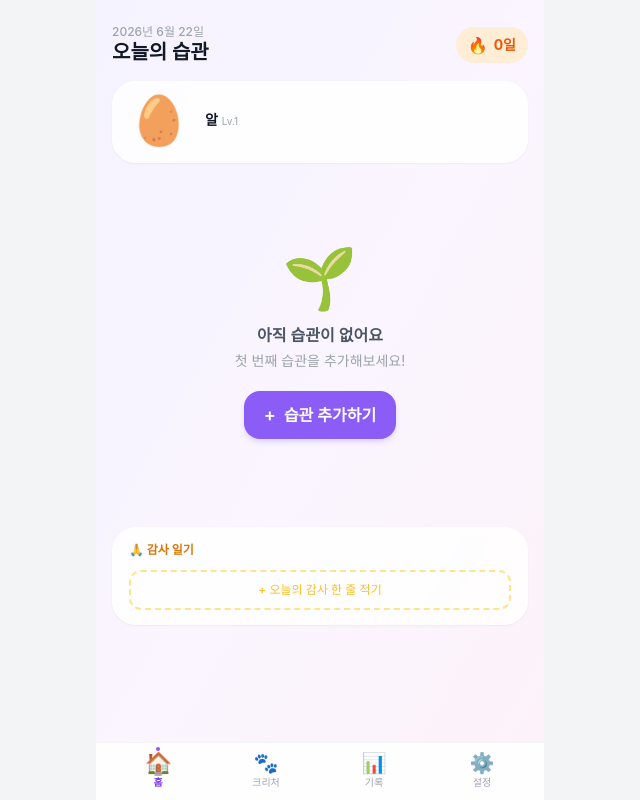
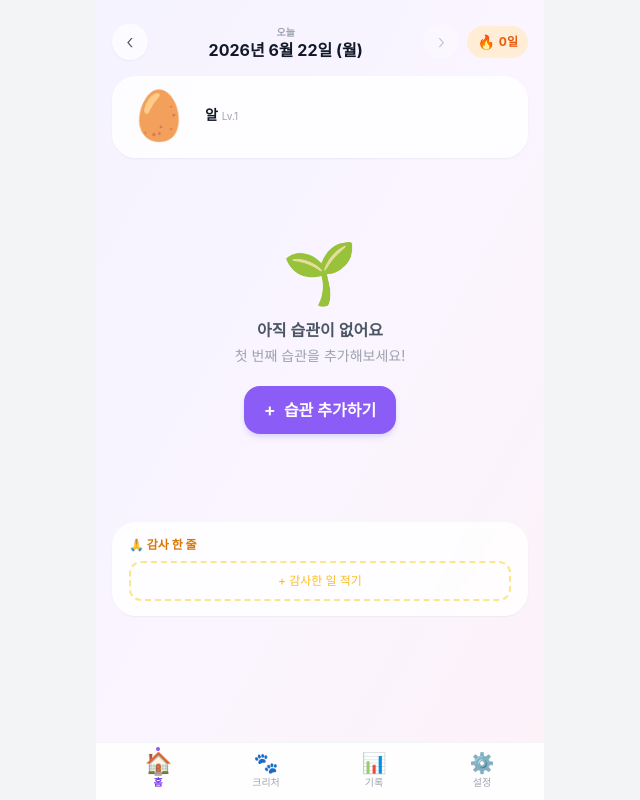
Before and after one commit to dnlsxj1119-alt/-, a React (Vite) app: page / in a window 1280 px wide. Shown: the whole page, without its empty margins (320-960 px from the left). Built offline with nearby package versions, Linux system fonts and the light colour scheme.

Commit message:
feat: date navigation on home — view and edit any past day's habits and gratitude
Co-Authored-By: Claude Sonnet 4.6 <noreply@anthropic.com>

```diff
--- a/src/pages/Home.jsx
+++ b/src/pages/Home.jsx
@@ -7,137 +7,89 @@ import OptionSelectModal from '../components/OptionSelectModal'
 import ProgressBar from '../components/ProgressBar'
 import { getToday, formatFull } from '../utils/dateUtils'
 
+// ── Gratitude helpers ─────────────────────────────────────────────────────────
 const GRATITUDE_KEY = 'hg_gratitude'
-const loadGratitude  = () => { try { return JSON.parse(localStorage.getItem(GRATITUDE_KEY) || '{}') } catch { return {} } }
-const saveGratitude  = (data) => localStorage.setItem(GRATITUDE_KEY, JSON.stringify(data))
+const loadGratitude = () => { try { return JSON.parse(localStorage.getItem(GRATITUDE_KEY) || '{}') } catch { return {} } }
+const saveGratitude = (data) => localStorage.setItem(GRATITUDE_KEY, JSON.stringify(data))
 
-function GratitudeSection() {
-  const today    = getToday()
-  const [all,      setAll]      = useState(() => loadGratitude())
-  const [editDate, setEditDate] = useState(null)
-  const [draft,    setDraft]    = useState('')
-  const [showPast, setShowPast] = useState(false)
+const DAYS = ['일', '월', '화', '수', '목', '금', '토']
+const getDayLabel = (dateStr) => DAYS[new Date(dateStr + 'T00:00:00').getDay()]
+
+// ── Gratitude Entry (single date) ─────────────────────────────────────────────
+function GratitudeEntry({ date }) {
+  const [all,     setAll]     = useState(() => loadGratitude())
+  const [editing, setEditing] = useState(false)
+  const [draft,   setDraft]   = useState('')
   const textRef = useRef(null)
 
-  const entries = Object.entries(all).sort(([a], [b]) => b.localeCompare(a))
-  const pastEntries = entries.filter(([d]) => d !== today)
+  useEffect(() => { setEditing(false); setDraft('') }, [date])
 
-  const startEdit = (date, content = '') => {
-    setEditDate(date)
+  const content = all[date] || ''
+
+  const startEdit = () => {
     setDraft(content)
+    setEditing(true)
     setTimeout(() => textRef.current?.focus(), 50)
   }
 
   const handleSave = () => {
     const trimmed = draft.trim()
     const next = { ...all }
-    if (trimmed) next[editDate] = trimmed
-    else delete next[editDate]
+    if (trimmed) next[date] = trimmed
+    else delete next[date]
     saveGratitude(next)
     setAll(next)
-    setEditDate(null)
-    setDraft('')
+    setEditing(false)
   }
 
-  const handleCancel = () => { setEditDate(null); setDraft('') }
-
-  const renderEntry = (date, content) => {
-    const isEditing = editDate === date
-    const isToday   = date === today
   return (
-      <div key={date} className={`rounded-2xl p-3 ${isToday ? 'bg-amber-50 dark:bg-amber-900/20' : 'bg-gray-50 dark:bg-gray-700/50'}`}>
-        <div className="flex items-center justify-between mb-1.5">
-          <div className="flex items-center gap-1.5">
-            {isToday && <span className="text-[9px] font-bold bg-amber-400 text-white px-1.5 py-0.5 rounded-full">오늘</span>}
-            <p className="text-[10px] text-gray-400 dark:text-gray-500 font-medium">{formatFull(date)}</p>
+    <div className="bg-white/80 dark:bg-gray-800/80 backdrop-blur-sm rounded-3xl px-4 py-3.5 shadow-sm border border-white/50 dark:border-gray-700/50">
+      <div className="flex items-center justify-between mb-2">
+        <p className="text-xs font-bold text-amber-600 dark:text-amber-400">🙏 감사 한 줄</p>
+        {content && !editing && (
+          <button onClick={startEdit} className="text-[10px] text-gray-400 hover:text-violet-500 transition-colors">수정</button>
+        )}
       </div>
-          <button
-            onClick={() => isEditing ? handleCancel() : startEdit(date, content)}
-            className="text-[10px] text-gray-400 dark:text-gray-500 hover:text-violet-500 dark:hover:text-violet-400 transition-colors font-medium"
-          >{isEditing ? '취소' : '수정'}</button>
-        </div>
-        {isEditing ? (
+      {editing ? (
         <div>
-            <textarea
-              ref={textRef}
-              value={draft}
-              onChange={e => setDraft(e.target.value)}
-              placeholder="감사한 일을 적어보세요"
-              maxLength={100}
-              rows={2}
-              className="w-full px-3 py-2 rounded-xl bg-white dark:bg-gray-700 text-gray-900 dark:text-white placeholder-gray-400 text-sm focus:outline-none focus:ring-2 focus:ring-amber-400 resize-none"
-            />
+          <textarea ref={textRef} value={draft} onChange={e => setDraft(e.target.value)}
+            placeholder="감사한 일을 한 줄로 적어보세요" maxLength={100} rows={2}
+            className="w-full px-3 py-2.5 rounded-xl bg-gray-50 dark:bg-gray-700 text-gray-900 dark:text-white placeholder-gray-400 text-sm focus:outline-none focus:ring-2 focus:ring-amber-400 resize-none" />
           <div className="flex gap-2 mt-2">
-              {!draft.trim() && content && (
-                <button onClick={handleSave} className="px-3 py-1.5 rounded-xl bg-red-100 dark:bg-red-900/30 text-red-500 text-xs font-semibold">삭제</button>
-              )}
-              <button onClick={handleSave} disabled={!draft.trim() && !content}
-                className="flex-1 py-1.5 rounded-xl bg-amber-400 hover:bg-amber-500 active:scale-95 text-white text-xs font-bold transition-all disabled:opacity-40">저장</button>
+            <button onClick={() => { setEditing(false); setDraft('') }}
+              className="flex-1 py-2 rounded-xl bg-gray-100 dark:bg-gray-700 text-gray-500 text-xs font-semibold">취소</button>
+            <button onClick={handleSave}
+              className="flex-1 py-2 rounded-xl bg-amber-400 hover:bg-amber-500 active:scale-95 text-white text-xs font-bold transition-all">저장</button>
           </div>
         </div>
+      ) : content ? (
+        <p className="text-sm text-gray-700 dark:text-gray-300 leading-relaxed">{content}</p>
       ) : (
-          <p className="text-sm text-gray-700 dark:text-gray-300 leading-relaxed">{content}</p>
+        <button onClick={startEdit}
+          className="w-full py-2.5 rounded-xl border-2 border-dashed border-amber-200 dark:border-amber-900/40 text-amber-400 text-xs font-medium hover:border-amber-400 hover:bg-amber-50 dark:hover:bg-amber-900/10 transition-all">
+          + 감사한 일 적기
+        </button>
       )}
     </div>
   )
 }
 
-  return (
-    <div className="bg-white/80 dark:bg-gray-800/80 backdrop-blur-sm rounded-3xl px-4 py-3.5 shadow-sm border border-white/50 dark:border-gray-700/50">
-      <div className="flex items-center justify-between mb-3">
-        <p className="text-xs font-bold text-amber-600 dark:text-amber-400">🙏 감사 일기</p>
-        {pastEntries.length > 0 && (
-          <button onClick={() => setShowPast(v => !v)}
-            className="text-[10px] text-gray-400 dark:text-gray-500 hover:text-violet-500 dark:hover:text-violet-400 transition-colors font-medium">
-            {showPast ? '접기' : `지난 기록 ${pastEntries.length}개`}
-          </button>
-        )}
-      </div>
-
-      <div className="space-y-2">
-        {/* Today */}
-        {all[today]
-          ? renderEntry(today, all[today])
-          : editDate === today
-            ? renderEntry(today, '')
-            : (
-              <button onClick={() => startEdit(today)}
-                className="w-full py-2.5 rounded-xl border-2 border-dashed border-amber-200 dark:border-amber-900/40 text-amber-400 dark:text-amber-500 text-xs font-medium hover:border-amber-400 hover:bg-amber-50 dark:hover:bg-amber-900/10 transition-all">
-                + 오늘의 감사 한 줄 적기
-              </button>
-            )
-        }
-
-        {/* Past entries */}
-        {showPast && pastEntries.map(([date, content]) => renderEntry(date, content))}
-      </div>
-    </div>
-  )
-}
-
-function MultiplierBadge({ multiplier }) {
-  if (multiplier <= 1) return null
-  return (
-    <span className="ml-1 text-[10px] font-bold px-1.5 py-0.5 rounded-full bg-orange-100 dark:bg-orange-900/30 text-orange-600 dark:text-orange-400">x{multiplier}</span>
-  )
-}
-
-function HabitSection({ title, titleColor, habits, todayLogs, onCheck, onUncheck, info, groupByCategory = false }) {
+// ── Habit Section ─────────────────────────────────────────────────────────────
+function HabitSection({ title, titleColor, habits, viewLogs, onCheck, onUncheck, info, groupByCategory = false }) {
   if (!habits.length) return null
 
-  const checked = habits.filter(h => todayLogs[h.id])
+  const checked = habits.filter(h => viewLogs[h.id])
 
   const renderItem = (h) => {
-    const logEntry = todayLogs[h.id]
-    const sel = Array.isArray(logEntry) ? logEntry : []
-    const done = !!todayLogs[h.id]
+    const logEntry = viewLogs[h.id]
+    const sel  = Array.isArray(logEntry) ? logEntry : []
+    const done = !!viewLogs[h.id]
     return (
       <HabitItem key={h.id} habit={h} isChecked={done} selectedOptions={sel}
         onToggle={() => done ? onUncheck(h) : onCheck(h)} />
     )
   }
 
-  // Group by category (core habits only)
   const grouped = {}
   if (groupByCategory) {
     habits.forEach(h => {
@@ -160,46 +112,68 @@ function HabitSection({ title, titleColor, habits, todayLogs, onCheck, onUncheck
             <div key={cat}>
               <p className="text-[10px] font-bold text-gray-400 dark:text-gray-500 uppercase tracking-wider px-1 mb-1.5">{cat}</p>
               <div className="space-y-2">
-                {grouped[cat].filter(h => !todayLogs[h.id]).map(renderItem)}
-                {grouped[cat].filter(h =>  todayLogs[h.id]).map(renderItem)}
+                {grouped[cat].filter(h => !viewLogs[h.id]).map(renderItem)}
+                {grouped[cat].filter(h =>  viewLogs[h.id]).map(renderItem)}
               </div>
             </div>
           ))}
         </div>
       ) : (
         <div className="space-y-2">
-          {habits.filter(h => !todayLogs[h.id]).map(renderItem)}
-          {habits.filter(h =>  todayLogs[h.id]).map(renderItem)}
+          {habits.filter(h => !viewLogs[h.id]).map(renderItem)}
+          {habits.filter(h =>  viewLogs[h.id]).map(renderItem)}
         </div>
       )}
     </div>
   )
 }
 
+// ── Page ─────────────────────────────────────────────────────────────────────
 export default function Home() {
-  const [formOpen,      setFormOpen]      = useState(false)
-  const [optionTarget,  setOptionTarget]  = useState(null)
+  const today = getToday()
+  const [viewDate,     setViewDate]     = useState(today)
+  const [formOpen,     setFormOpen]     = useState(false)
+  const [optionTarget, setOptionTarget] = useState(null)
+
+  const isPast = viewDate !== today
+
   const {
-    habits, addHabit, checkHabit, uncheckHabit,
-    getTodayLogs, getCoreCompletionRate, getTodayExp,
+    habits, logs, addHabit, checkHabit, uncheckHabit, setPastLog,
+    getCoreCompletionRate, getTodayExp,
     getCurrentStreak, getStreakMultiplier, getCreatureStage,
     getCoreHabits, getLifeHabits,
     showToast,
   } = useApp()
 
-  const todayLogs  = getTodayLogs()
+  // Always current (today) for creature card
   const coreRate   = getCoreCompletionRate()
   const todayExp   = getTodayExp()
   const streak     = getCurrentStreak()
   const multiplier = getStreakMultiplier(streak)
   const creature   = getCreatureStage()
-  const today      = getToday()
 
   const coreHabits = getCoreHabits()
   const lifeHabits = getLifeHabits()
-  const allDone    = habits.length > 0 && habits.every(h => todayLogs[h.id])
-  const coreDone   = coreHabits.every(h => todayLogs[h.id])
 
+  // Logs for the viewed date
+  const viewLogs = logs[viewDate] || {}
+  const allDone  = habits.length > 0 && habits.every(h => viewLogs[h.id])
+  const coreDone = coreHabits.every(h => viewLogs[h.id])
+
+  // Date navigation
+  const goBack = () => {
+    const d = new Date(viewDate + 'T00:00:00')
+    d.setDate(d.getDate() - 1)
+    setViewDate(d.toISOString().split('T')[0])
+  }
+  const goForward = () => {
+    if (!isPast) return
+    const d = new Date(viewDate + 'T00:00:00')
+    d.setDate(d.getDate() + 1)
+    setViewDate(d.toISOString().split('T')[0])
+  }
+
+  // Habit toggle handlers
   const fireToast = (result) => {
     if (!result) return
     if (result.isLife) {
@@ -215,17 +189,18 @@ export default function Home() {
   }
 
   const handleCheck = (habit) => {
+    if (isPast) { setPastLog(viewDate, habit.id, true); return }
     if (habit.options?.length > 0) { setOptionTarget(habit); return }
     fireToast(checkHabit(habit))
   }
-
+  const handleUncheck = (habit) => {
+    if (isPast) { setPastLog(viewDate, habit.id, false); return }
+    uncheckHabit(habit)
+  }
   const handleOptionConfirm = (selectedOptions) => {
     const habit = optionTarget; setOptionTarget(null)
     fireToast(checkHabit(habit, selectedOptions))
   }
-
-  const handleUncheck = (habit) => uncheckHabit(habit)
-
   const handleAddHabit = (data) => {
     addHabit(data); showToast('✅ 습관이 추가되었어요', 'success'); setFormOpen(false)
   }
@@ -233,20 +208,45 @@ export default function Home() {
   return (
     <div className="min-h-screen bg-gradient-to-br from-violet-50 via-purple-50 to-pink-50 dark:from-gray-950 dark:via-gray-900 dark:to-gray-950 px-4 pt-6 pb-28">
 
-      {/* Header */}
-      <div className="flex items-center justify-between mb-4">
-        <div>
-          <p className="text-xs text-gray-400 dark:text-gray-500 font-medium">{formatFull(today)}</p>
-          <h1 className="text-xl font-bold text-gray-900 dark:text-white leading-tight">오늘의 습관</h1>
+      {/* Date navigation header */}
+      <div className="flex items-center gap-2 mb-4">
+        <button onClick={goBack}
+          className="w-9 h-9 flex items-center justify-center rounded-full bg-white/70 dark:bg-gray-800/70 text-gray-600 dark:text-gray-400 shadow-sm hover:bg-violet-100 dark:hover:bg-violet-900/30 transition-colors text-xl font-light flex-shrink-0">
+          ‹
+        </button>
+        <div className="flex-1 min-w-0 text-center">
+          <p className={`text-[10px] font-semibold ${isPast ? 'text-blue-500 dark:text-blue-400' : 'text-gray-400 dark:text-gray-500'}`}>
+            {isPast ? '과거 기록' : '오늘'}
+          </p>
+          <h1 className="text-base font-bold text-gray-900 dark:text-white leading-tight truncate">
+            {formatFull(viewDate)} ({getDayLabel(viewDate)})
+          </h1>
         </div>
-        <div className="flex items-center gap-1.5 bg-orange-100 dark:bg-orange-900/30 text-orange-600 dark:text-orange-400 px-3 py-1.5 rounded-full">
-          <span className="text-base">🔥</span>
-          <span className="text-sm font-bold">{streak}일</span>
-          <MultiplierBadge multiplier={multiplier} />
+        <button onClick={goForward} disabled={!isPast}
+          className="w-9 h-9 flex items-center justify-center rounded-full bg-white/70 dark:bg-gray-800/70 text-gray-600 dark:text-gray-400 shadow-sm hover:bg-violet-100 dark:hover:bg-violet-900/30 transition-colors text-xl font-light flex-shrink-0 disabled:opacity-30 disabled:cursor-not-allowed">
+          ›
+        </button>
+        {!isPast && (
+          <div className="flex items-center gap-1 bg-orange-100 dark:bg-orange-900/30 text-orange-600 dark:text-orange-400 px-2.5 py-1.5 rounded-full flex-shrink-0">
+            <span className="text-sm">🔥</span>
+            <span className="text-xs font-bold">{streak}일</span>
+            {multiplier > 1 && <span className="text-[10px] font-bold">x{multiplier}</span>}
           </div>
+        )}
       </div>
 
-      {/* Creature card */}
+      {/* Past mode notice */}
+      {isPast && (
+        <div className="bg-blue-50 dark:bg-blue-900/20 border border-blue-100 dark:border-blue-800/40 rounded-2xl px-4 py-2.5 mb-4 flex items-center gap-2">
+          <span className="text-sm">📝</span>
+          <p className="text-xs text-blue-600 dark:text-blue-400 font-medium">기록 수정 중 · EXP 변동 없이 체크만 바뀌어요</p>
+          <button onClick={() => setViewDate(today)}
+            className="ml-auto text-[10px] text-blue-500 dark:text-blue-400 font-bold underline">오늘로</button>
+        </div>
+      )}
+
+      {/* Creature card (today only) */}
+      {!isPast && (
         <div className="bg-white/80 dark:bg-gray-800/80 backdrop-blur-sm rounded-3xl p-4 mb-5 shadow-sm border border-white/50 dark:border-gray-700/50">
           <div className="flex items-center gap-4">
             <CreatureDisplay size="sm" completionRate={coreRate} />
@@ -260,8 +260,6 @@ export default function Home() {
                   <span className="text-sm font-bold text-violet-600 dark:text-violet-400">+{todayExp} EXP</span>
                 )}
               </div>
-
-            {/* HP bar (core habits only) */}
               {coreHabits.length > 0 && (
                 <>
                   <div className="flex items-center gap-1.5 mb-1">
@@ -274,9 +272,9 @@ export default function Home() {
                     <span className="text-[10px] text-gray-400 dark:text-gray-500 flex-shrink-0">{Math.round(coreRate * 100)}</span>
                   </div>
                   <div className="text-[10px] text-gray-400 dark:text-gray-500">
-                  코어 {coreHabits.filter(h => todayLogs[h.id]).length}/{coreHabits.length} 완료
+                    코어 {coreHabits.filter(h => viewLogs[h.id]).length}/{coreHabits.length} 완료
                     {lifeHabits.length > 0 && (
-                    <span className="ml-2 text-emerald-500">· 라이프 {lifeHabits.filter(h => todayLogs[h.id]).length}/{lifeHabits.length}</span>
+                      <span className="ml-2 text-emerald-500">· 라이프 {lifeHabits.filter(h => viewLogs[h.id]).length}/{lifeHabits.length}</span>
                     )}
                   </div>
                 </>
@@ -294,6 +292,7 @@ export default function Home() {
             </div>
           )}
         </div>
+      )}
 
       {/* Habits */}
       {habits.length === 0 ? (
@@ -308,41 +307,38 @@ export default function Home() {
         </div>
       ) : (
         <div className="space-y-6">
-          {/* Core habits */}
           <HabitSection
             title="⚡ 코어 습관"
             titleColor="text-violet-500 dark:text-violet-400"
             habits={coreHabits}
-            todayLogs={todayLogs}
+            viewLogs={viewLogs}
             onCheck={handleCheck}
             onUncheck={handleUncheck}
             groupByCategory
           />
-
-          {/* Life habits */}
           <HabitSection
             title="🌿 라이프 습관"
             titleColor="text-emerald-600 dark:text-emerald-400"
             habits={lifeHabits}
-            todayLogs={todayLogs}
+            viewLogs={viewLogs}
             onCheck={handleCheck}
             onUncheck={handleUncheck}
-            info="오늘 하면 서식지 아이템에 가까워져요"
+            info={!isPast ? '오늘 하면 서식지 아이템에 가까워져요' : undefined}
           />
         </div>
       )}
 
-      {/* FAB */}
-      {habits.length > 0 && (
+      {/* Gratitude entry for current view date */}
+      <div className="mt-6">
+        <GratitudeEntry date={viewDate} />
+      </div>
+
+      {/* FAB — today only */}
+      {!isPast && habits.length > 0 && (
         <button onClick={() => setFormOpen(true)}
           className="fixed bottom-24 right-1/2 translate-x-[calc(50%+148px)] flex items-center justify-center bg-violet-500 hover:bg-violet-600 active:scale-90 text-white text-2xl rounded-full shadow-lg shadow-violet-300/50 dark:shadow-violet-900/50 transition-all z-30"
           style={{ width: 52, height: 52 }} aria-label="습관 추가">+</button>
       )}
-
-      {/* Gratitude journal */}
-      <div className="mt-6">
-        <GratitudeSection />
-      </div>
 
       {formOpen && <HabitForm onSave={handleAddHabit} onClose={() => setFormOpen(false)} />}
       {optionTarget && <OptionSelectModal habit={optionTarget} onConfirm={handleOptionConfirm} onClose={() => setOptionTarget(null)} />}
```
Also changed, not shown: src/hooks/useAppStore.js (+11 -0 lines). Lines whose indentation alone changed are shown as unchanged.
